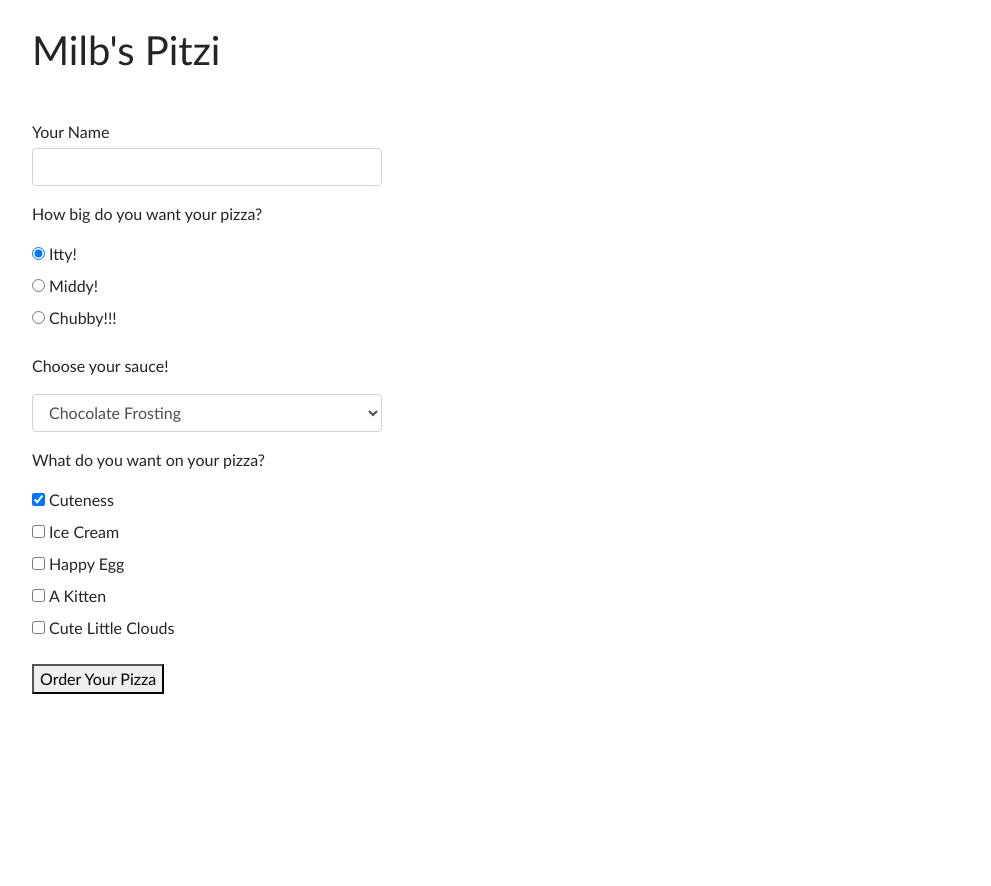
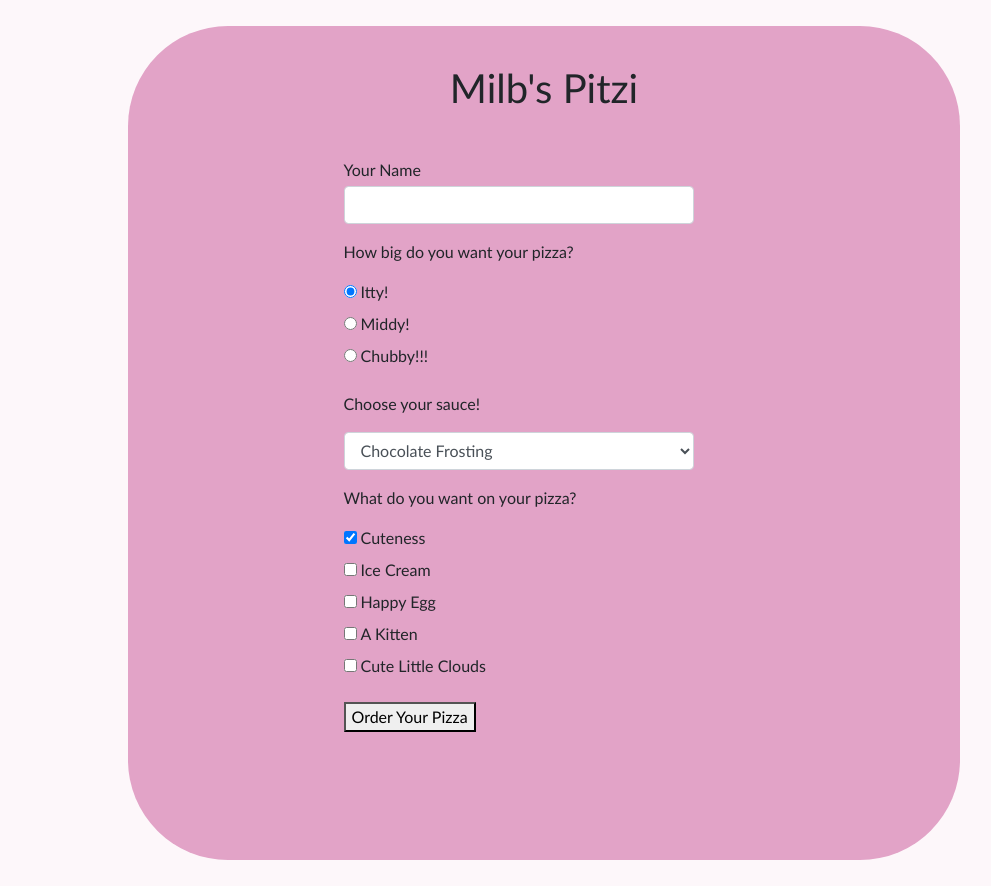
Before and after one commit to tigertiger/milbs-pizza, a plain HTML site: page index.html in a window 1280 px wide. Shown: the whole page, without its empty margins (96-1087 px from the left). Before the commit the page ends 800 px from the top, so only its background shows below. Drawn offline with Linux system fonts and the light colour scheme.

Commit message:
add pink background colors & column grid

```diff
--- a/css/styles.css
+++ b/css/styles.css
@@ -1,9 +1,18 @@
 body {
   font-family:'Gill Sans', 'Gill Sans MT', Calibri, 'Trebuchet MS', sans-serif;
+  background-color: #fdf7fa;
 }
 .container {
-width:80%;
-padding:2% 0 3%;
+width:65%;
+background-color:#e2a3c7;
+border-radius:100px;
+padding:3% 0 10%;
+margin:2% auto;
+box-sizing: border-box;
+}
+
+h1 {
+text-align:center;
 }
 
 #yourName {
@@ -17,6 +26,8 @@ width:350px;
 }
 
 #orderReceipt {
+  box-sizing: border-box;
+  padding:10% 0%;
   display:none;
 }
 
--- a/index.html
+++ b/index.html
@@ -9,6 +9,9 @@
 </head>
 <body>
   <div class="container">
+    <div class="row">
+      <div class="col-3"></div>
+      <div class="col-6">
         <div id="header">
         <h1>Milb's Pitzi</h1>
         </div>
@@ -66,12 +69,15 @@
         </div>
         <div id="orderReceipt">
           <p>Thank You for Your Order, <span id="customerName"></span>!</p>
-      <p>We're making you a <span id="pSize"></span> pizza with <span id="toppingList"></span> & <span id="sauce"></span></p>
+          <p>We're making you a <span id="pSize"></span> pizza with <span id="toppingList"></span>, & <span id="sauce"></span></p>
           <p>Please have <span id="finalPrice"></span> (plus tip!) ready for your delivery driver!</p>
         </div>
         <div id="again">
           <button id="orderAgain">Order Another Pizza</button>
         </div>
       </div>
+      <div class="col-3"></div>
+    </div>
+  </div>
 </body>
 </html>
```
Lines whose indentation alone changed are shown as unchanged.
